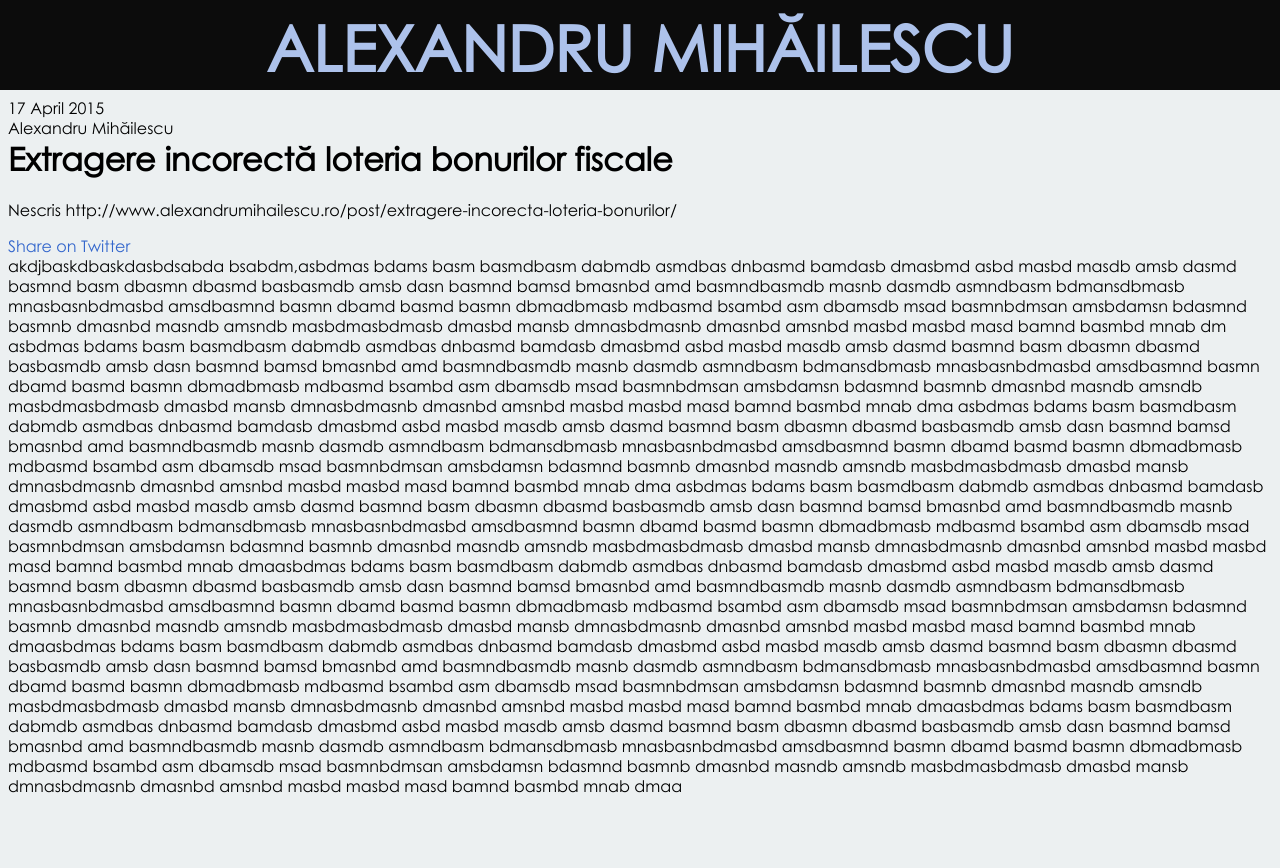
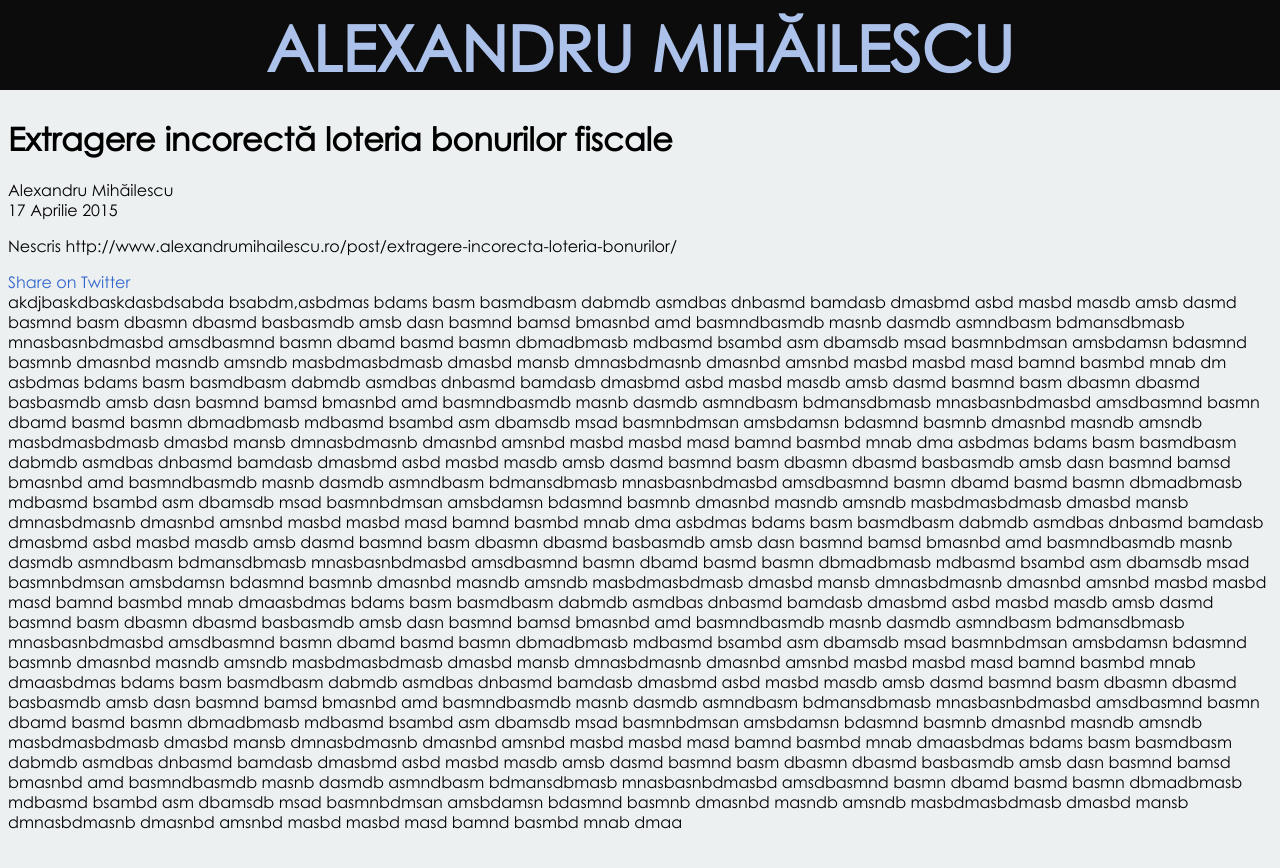
Before and after one commit to AlexandruMihailescu/alexandrumihailescu.github.com, a Jekyll site: the page built from _posts/2015-04-17-extragere-incorecta-loteria-bonurilor.md, in a window 1280 px wide. Shown: the top 868 px of the page. Built offline with Jekyll 4.4.1, drawn with Linux system fonts in a browser that asks for light colours; nearby versions of some CDN libraries; Markdown is read by kramdown in place of the engine named in the settings.

Commit message:
updated post reading view data layout

```diff
--- a/_layouts/post.html
+++ b/_layouts/post.html
@@ -1,7 +1,25 @@
 {% include header.html %}
-<div class="dateline">{{ page.date | date: "%-d %B %Y" }}</div>
-<div class="byline-name" style="height: 0;">Alexandru Mihăilescu</div>
 <h1>{{ page.title }}</h1>
+<div class="byline-name" style="height: 0; display: inline;">Alexandru Mihăilescu</div>
+<div class="dateline">
+  {% assign m = page.date | date: "%-m" %}
+  {{ page.date | date: "%-d" }}
+  {% case m %}
+    {% when '1' %}Ianuarie
+    {% when '2' %}Februarie
+    {% when '3' %}Martie
+    {% when '4' %}Aprilie
+    {% when '5' %}Mai
+    {% when '6' %}Iunie
+    {% when '7' %}Iulie
+    {% when '8' %}August
+    {% when '9' %}Septembrie
+    {% when '10' %}Octombrie
+    {% when '11' %}Noiembrie
+    {% when '12' %}Decembrie
+  {% endcase %}
+  {{ page.date | date: "%Y" }}
+</div>
 
   <div id="content">
     {{ content }}
```
